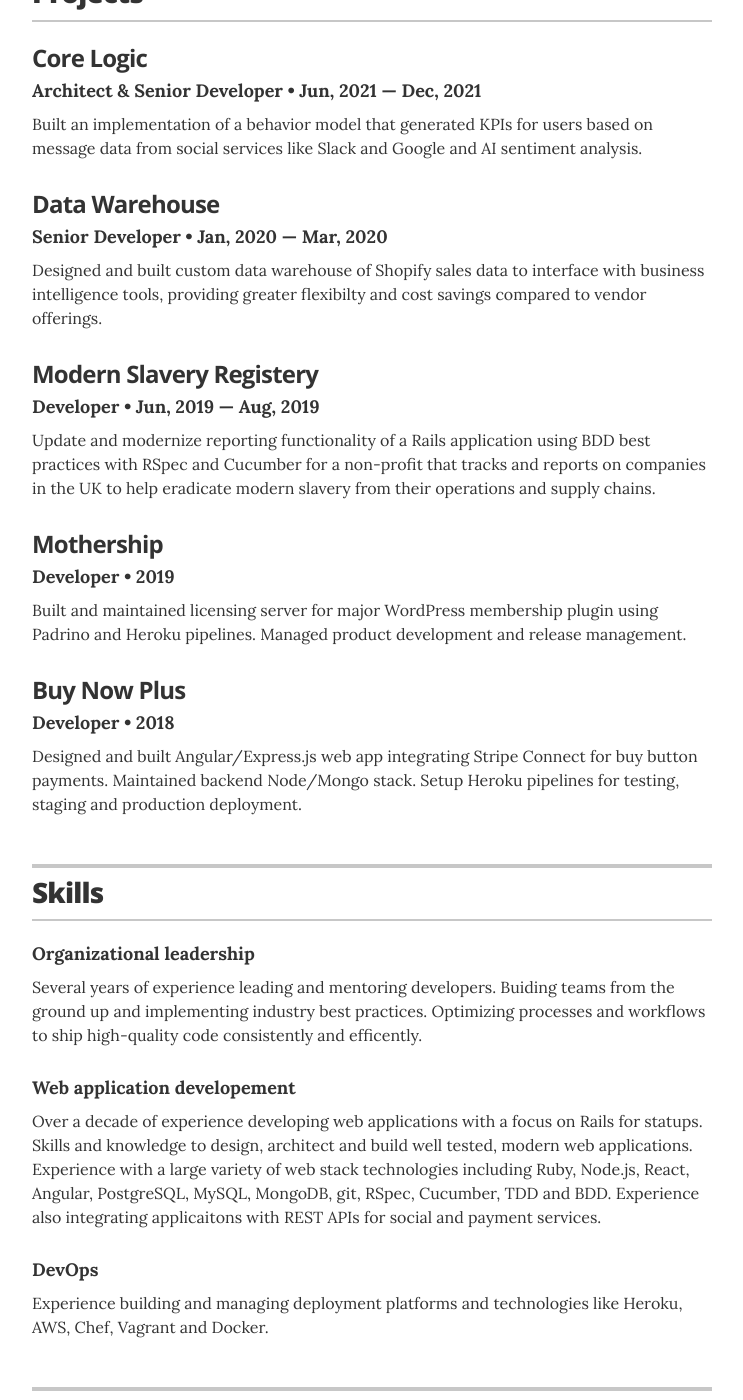
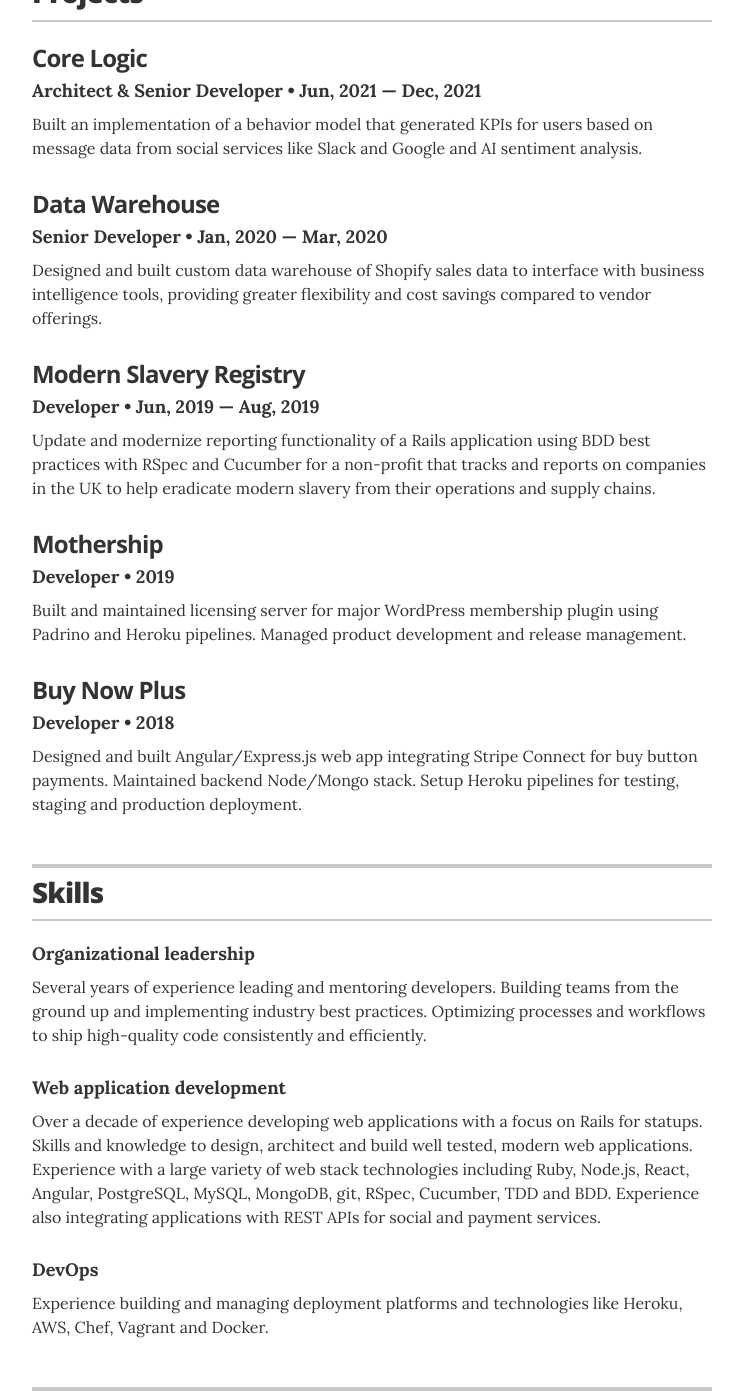
Before and after one commit to btoone/btoone.github.io, a Jekyll site: the page built from index.html, in a window 1280 px wide and 1400 px high, scrolled down 1783 px. Shown: the whole window, without its empty margins (268-1011 px from the left). Built offline with Jekyll 4.4.1, drawn with Linux system fonts in a browser that asks for light colours; some of the changed text lies outside the part shown.

Commit message:
Fix spelling

```diff
--- a/_data/associations.yml
+++ b/_data/associations.yml
@@ -12,7 +12,7 @@
   year: 2019 &mdash; 2022
   url: https://community.siliconslopes.com/salt-lake-city/
   summary: >
-    An organizing body that faciltates events and promotes community at the
+    An organizing body that facilitates events and promotes community at the
     intersection of technology, business and politics.
 
 - organization: GoRails
--- a/_data/projects.yml
+++ b/_data/projects.yml
@@ -19,11 +19,11 @@
   description: >
 
    Designed and built custom data warehouse of Shopify sales data to interface
-   with business intelligence tools, providing greater flexibilty and cost
+   with business intelligence tools, providing greater flexibility and cost
    savings compared to vendor offerings.
 
 # MSR
-- project: Modern Slavery Registery
+- project: Modern Slavery Registry
   role: Developer
   duration: Jun, 2019 &mdash; Aug, 2019
   description: >
--- a/_data/skills.yml
+++ b/_data/skills.yml
@@ -2,11 +2,11 @@
 - skill: Organizational leadership
   description: >
 
-    Several years of experience leading and mentoring developers. Buiding teams
+    Several years of experience leading and mentoring developers. Building teams
     from the ground up and implementing industry best practices. Optimizing
-    processes and workflows to ship high-quality code consistently and efficently.
+    processes and workflows to ship high-quality code consistently and efficiently.
 
-- skill: Web application developement
+- skill: Web application development
   description: >
 
     Over a decade of experience developing web applications with a focus on
@@ -15,7 +15,7 @@
     stack technologies including Ruby, Node.js, React, Angular, PostgreSQL,
     MySQL, MongoDB, git, RSpec, Cucumber, TDD and BDD.
 
-    Experience also integrating applicaitons with REST APIs for social and
+    Experience also integrating applications with REST APIs for social and
     payment services.
 
 - skill: DevOps
```
Also changed, not shown: 1 other file.
